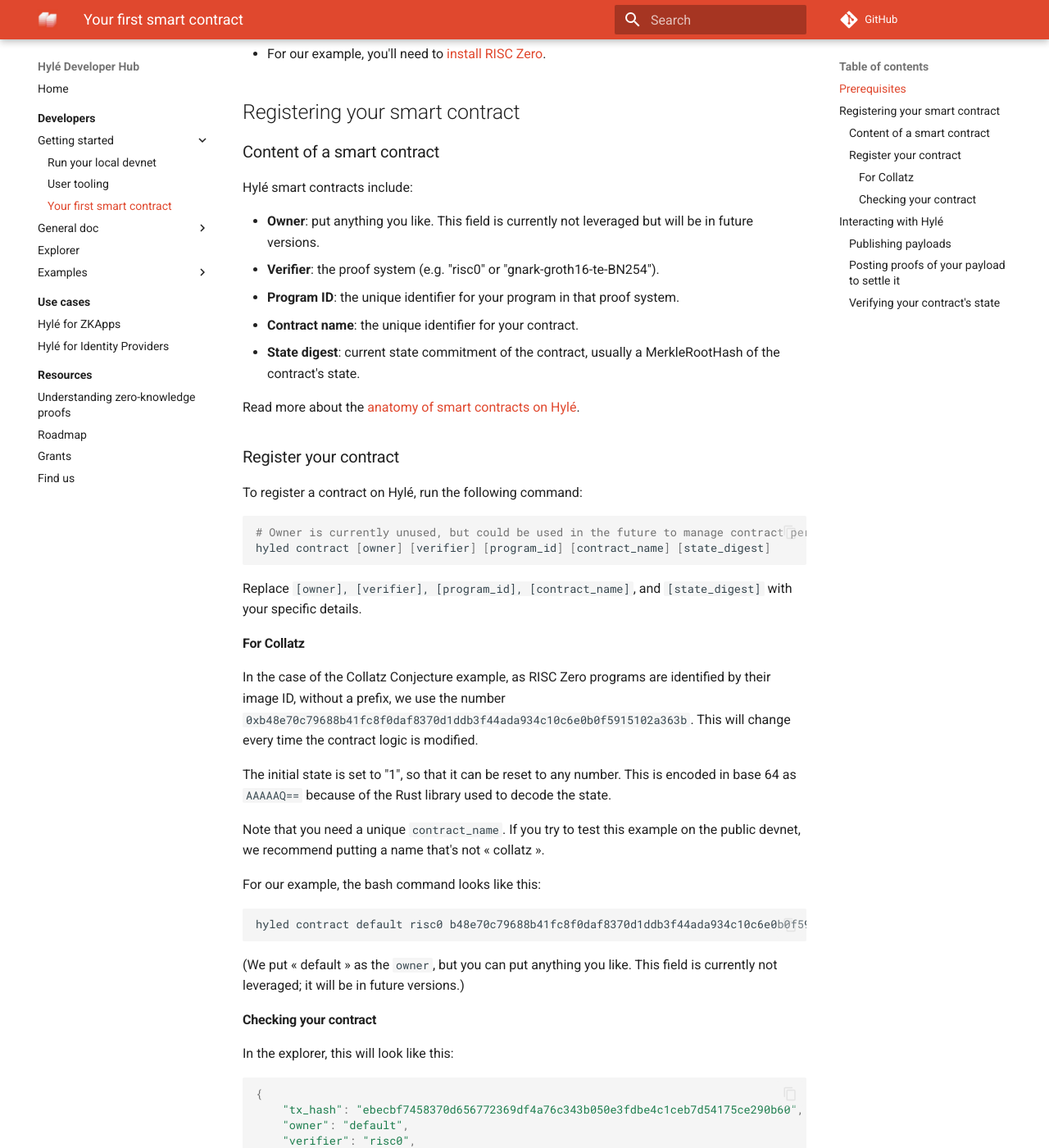
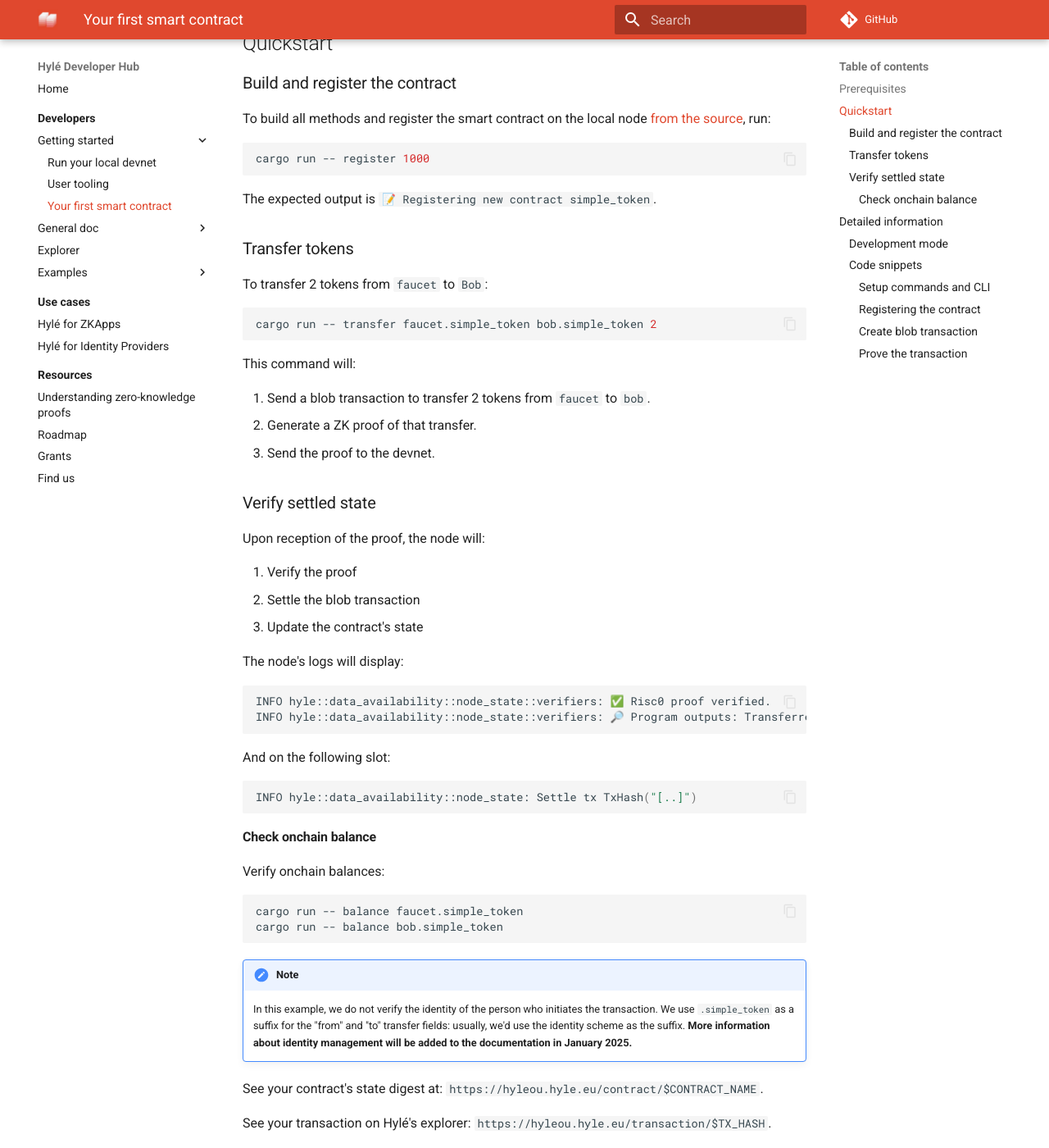
Before and after one commit to Hyle-org/devhub-hyle, an MkDocs documentation site: the page built from docs/developers/getting-started/your-first-smart-contract.md, in a window 1280 px wide and 1400 px high, scrolled down 512 px. Shown: the whole window at 82% size. Built offline with MkDocs 1.6.1 and Material for MkDocs 9.7.7, drawn with Linux system fonts in a browser that asks for light colours; comment, search, counter and statistics services are not loaded; some of the changed text lies outside the part shown.

Commit message:
removed irrelevant parts of the code

````diff
--- a/docs/developers/getting-started/your-first-smart-contract.md
+++ b/docs/developers/getting-started/your-first-smart-contract.md
@@ -1,131 +1,236 @@
 # Your first smart contract
 
-You can use [any zkVM or proving scheme supported by Hylé](../general-doc/supported-proving-schemes.md).
+This guide will walk you through creating and deploying your first token transfer contract using Hylé's tools and infrastructure. We'll use [our sample token transfer example](https://github.com/Hyle-org/examples/tree/simple_erc20/simple-erc20) as the basis for this tutorial.
 
-We'll use [the Collatz example](https://github.com/Hyle-org/examples/tree/main/collatz-conjecture-rust) as an example throughout this tutorial. See the [Collatz page](../examples/collatz-example-in-depth.md) page for more information.
-
-Read more in our [anatomy of a smart contract](../general-doc/anatomy-smart-contracts.md).
+For an in-depth understanding of smart contracts, check out our [anatomy of a smart contract](../general-doc/anatomy-smart-contracts.md).
 
 ## Prerequisites
 
-- A working knowledge of zkVM basics.
 - [Install Rust](https://www.rust-lang.org/tools/install) (you'll need `rustup` and Cargo).
-- [Connect to devnet](./devnet.md) <!-- rephrase -->
-- [Follow the CLI installation instructions](user-tooling.md). We are currently building utilities that will make it easier and faster to use our explorer, [Hyléou](../explorer.md).
-- For our example, you'll need to [install RISC Zero](https://dev.risczero.com/api/zkvm/install).
+- For our example, [install RISC Zero](https://dev.risczero.com/api/zkvm/install).
+- [Start a single-node devnet](./devnet.md). We recommend using [dev-mode](https://dev.risczero.com/api/generating-proofs/dev-mode) with `-e RISC0_DEV_MODE=1` for faster iterations during development.
 
-## Registering your smart contract
+## Quickstart
 
-### Content of a smart contract
+### Build and register the contract
 
-Hylé smart contracts include:
-
-- **Owner**: put anything you like. This field is currently not leveraged but will be in future versions.
-- **Verifier**: the proof system (e.g. "risc0" or "gnark-groth16-te-BN254").
-- **Program ID**: the unique identifier for your program in that proof system.
-- **Contract name**: the unique identifier for your contract.
-- **State digest**: current state commitment of the contract, usually a MerkleRootHash of the contract's state.
-
-Read more about the [anatomy of smart contracts on Hylé](../general-doc/anatomy-smart-contracts.md).
-
-### Register your contract
-
-To register a contract on Hylé, run the following command:
+To build all methods and register the smart contract on the local node [from the source](https://github.com/Hyle-org/examples/blob/simple_erc20/simple-erc20/host/src/main.rs), run:
 
 ```bash
-# Owner is currently unused, but could be used in the future to manage contract permissions
-hyled contract [owner] [verifier] [program_id] [contract_name] [state_digest]
+cargo run -- register 1000
 ```
 
-Replace `[owner], [verifier], [program_id], [contract_name]`, and `[state_digest]` with your specific details.
+The expected output is `📝 Registering new contract simple_token`.
 
-#### For Collatz
+### Transfer tokens
 
-In the case of the Collatz Conjecture example, as RISC Zero programs are identified by their image ID, without a prefix, we use the number `0xb48e70c79688b41fc8f0daf8370d1ddb3f44ada934c10c6e0b0f5915102a363b`. This will change every time the contract logic is modified.
-
-The initial state is set to "1", so that it can be reset to any number. This is encoded in base 64 as `AAAAAQ==` because of the Rust library used to decode the state.
-
-Note that you need a unique `contract_name`. If you try to test this example on the public devnet, we recommend putting a name that's not « collatz ».
-
-For our example, the bash command looks like this:
+To transfer 2 tokens from `faucet` to `Bob`:
 
 ```bash
-hyled contract default risc0 b48e70c79688b41fc8f0daf8370d1ddb3f44ada934c10c6e0b0f5915102a363b collatz AAAAAQ==
+cargo run -- transfer faucet.simple_token bob.simple_token 2
 ```
 
-(We put « default » as the `owner`, but you can put anything you like. This field is currently not leveraged; it will be in future versions.)
+This command will:
 
-#### Checking your contract
+1. Send a blob transaction to transfer 2 tokens from `faucet` to `bob`.
+2. Generate a ZK proof of that transfer.
+3. Send the proof to the devnet.
 
-In the explorer, this will look like this:
+### Verify settled state
 
-```rust
-{
-    "tx_hash": "ebecbf7458370d656772369df4a76c343b050e3fdbe4c1ceb7d54175ce290b60",
-    "owner": "default",
-    "verifier": "risc0",
-    "program_id": [
-        b48e70c79688b41fc8f0daf8370d1ddb3f44ada934c10c6e0b0f5915102a363b
-    ],
-    "state_digest": [
-        AAAAAQ==
-    ],
-    "contract_name": "collatz"
+Upon reception of the proof, the node will:
+
+1. Verify the proof
+1. Settle the blob transaction
+1. Update the contract's state
+
+The node's logs will display:
+
+```bash
+INFO hyle::data_availability::node_state::verifiers: ✅ Risc0 proof verified.
+INFO hyle::data_availability::node_state::verifiers: 🔎 Program outputs: Transferred 2 to bob.simple_token
+```
+
+And on the following slot:
+
+```bash
+INFO hyle::data_availability::node_state: Settle tx TxHash("[..]")
+```
+
+#### Check onchain balance
+
+Verify onchain balances:
+
+```bash
+cargo run -- balance faucet.simple_token
+cargo run -- balance bob.simple_token
+```
+
+!!! note
+    In this example, we do not verify the identity of the person who initiates the transaction. We use `.simple_token` as a suffix for the "from" and "to" transfer fields: usually, we'd use the identity scheme as the suffix. **More information about identity management will be added to the documentation in January 2025.**
+
+See your contract's state digest at: `https://hyleou.hyle.eu/contract/$CONTRACT_NAME`.
+
+See your transaction on Hylé's explorer: `https://hyleou.hyle.eu/transaction/$TX_HASH`.
+
+## Detailed information
+
+### Development mode
+
+We recommend activating [dev-mode](https://dev.risczero.com/api/generating-proofs/dev-mode) during your early development phase for faster iteration upon code changes with `-e RISC0_DEV_MODE=1`.
+
+You may also want to get insights into the execution statistics of your project: add the environment variable `RUST_LOG="[executor]=info"` before running your project.
+
+The full command to run your project in development mode while getting execution statistics is:
+
+```bash
+RUST_LOG="[executor]=info" RISC0_DEV_MODE=1 cargo run
+```
+
+### Code snippets
+
+Find the full annotated code in [our examples repository](https://github.com/Hyle-org/examples/blob/simple_erc20/simple-erc20/host/src/main.rs).
+
+#### Setup commands and CLI
+
+Set up commands and CLI. You need a unique `contract_name`: here, we use `"simple_token"`.
+
+```rs
+struct Cli {
+    #[command(subcommand)]
+    command: Commands,
+
+    #[clap(long, short)]
+    reproducible: bool,
+
+    #[arg(long, default_value = "http://localhost:4321")]
+    pub host: String,
+
+    #[arg(long, default_value = "simple_token")]
+    pub contract_name: String,
+}
+
+#[derive(Subcommand)]
+enum Commands {
+    Register {
+        supply: u128,
+    },
+    Transfer {
+        from: String,
+        to: String,
+        amount: u128,
+    },
+    Balance {
+        of: String,
+    },
 }
 ```
 
-## Interacting with Hylé
+#### Registering the contract
 
-Hylé transactions are settled in two steps, following [pipelined proving principles](https://blog.hyle.eu/an-introduction-to-delayed-proving/).
+Set up information about your contract. To register the contract, you'll need:
 
-1. **Publishing payloads**: send the input of your program to the network.
-2. **Posting proof of your payload**: generate and submit proofs validating your payload so Hylé will settle your transaction.
+- `owner`: we put "examples" as the `owner`, but you can put anything you like. This field is currently not leveraged; it will be in future versions.
+- `verifier`: for this example, the verifier is `risc0`
+- `program_id`: RISC Zero programs are identified by their image ID, without a prefix.
+- `state_digest`: usually a MerkleRootHash of the contract's initial state. For this example, we use a hexadecimal representation of the state encoded in binary format. The state digest cannot be empty, even if your app is stateless.
+- `contract_name` as set up above.
 
-### Publishing payloads
+```rs
+Commands::Register { supply } => {
+        // Build initial state of contract
+        let initial_state = Token::new(supply, format!("faucet.{}", contract_name).into());
+        println!("Initial state: {:?}", initial_state);
 
-The content of the payload is app-specific: it's the input of your program.
+        // Send the transaction to register the contract
+        let register_tx = RegisterContractTransaction {
+            owner: "examples".to_string(),
+            verifier: "risc0".into(),
+            program_id: sdk::ProgramId(sdk::to_u8_array(&GUEST_ID).to_vec()),
+            state_digest: initial_state.as_digest(),
+            contract_name: contract_name.clone().into(),
+        };
+        let res = client
+            .send_tx_register_contract(&register_tx)
+            .await
+            .unwrap()
+            .text()
+            .await
+            .unwrap();
 
-For the Collatz conjecture, this is a number encoded as a big-endian 32-bit integer.
-
-```bash
-payload='\x00\x00\x00\x05'
-# Generate the proof in 'collatz-contract'
-cargo run reset $payload
-hyled blobs "" collatz $(echo $payload | base64)
-# the "" is a placeholder for identity: it's empty, as Collatz doesn't handle identity
+        println!("✅ Register contract tx sent. Tx hash: {}", res);
+    }
 ```
 
-You can see your transaction on Hylé's explorer: `https://hyleou.hyle.eu/transaction/$TX_HASH`
+In [the explorer](https://hyleou.hyle.eu/), this will look like this:
 
-At this point, your transaction has been sequenced, but not settled.
-
-### Posting proofs of your payload to settle it
-
-Hylé requires specific variables in the output of the proof to process the transaction. Check the [smart contract ABI](../general-doc/smart-contract-abi.md) for more details.
-
-Once your program conforms to the ABI, you can generate proofs and send them to Hylé.
-
-Each payload of a transaction must be proven separately for now, so you need to specify the index of the payload you're proving.
-
-```bash
-hyled proof [tx_hash] [contract_name] [proof]
+```rs
+{
+    "tx_hash": "321b7a4b2228904fc92979117e7c2aa6740648e339c97986141e53d967e08097",
+    "owner": "examples",
+    "verifier": "risc0",
+    "program_id":"e085fa46f2e62d69897fc77f379c0ba1d252d7285f84dbcc017957567d1e812f",
+    "state_digest": "fd00e876481700000001106661756365742e687964656e74697479fd00e876481700000000",
+    "contract_name": "simple_token"
+}
 ```
 
-In the case of the Collatz Conjecture program, we can now prove our state transition from 1 to 5.
+#### Create blob transaction
 
-```bash
-# Make sure the name matches the contract you registered
-hyled proof [tx_hash] collatz [path_to_proof]
+```rs
+    let blob_tx = BlobTransaction {
+        identity: from.into(),
+        blobs,
+    };
+
+    // Send the blob transaction
+    let blob_tx_hash = client.send_tx_blob(&blob_tx).await.unwrap();
+    println!("✅ Blob tx sent. Tx hash: {}", blob_tx_hash);
 ```
 
-Hylé will now verify your proof. After verification, your transaction is settled, updating the state of the contract.
+#### Prove the transaction
 
-### Verifying your contract's state
+Hylé transactions are settled in two steps, following [pipelined proving principles](../general-doc/pipelined-proving.md). After this step, your transaction is sequenced, but not settled.
 
-Your contract's state digest is visible at: `https://hyleou.hyle.eu/contract/$CONTRACT_NAME`
+For the transaction to be settled, it needs to be proven. You'll start with building the contract input, specifying:
 
-You can choose to run the command below instead:
+- the initial state as set above
+- the identity of the transaction initiator
+- the transaction hash, which can be found in the explorer after sequencing (currently, this can be ignored; it will be necessary after an upcoming update)
+- information about the blobs.
+  - private input for proof generation in `private_blob`
+  - `blobs`: full list of blobs in the transaction (must match the blob transaction)
+  - `index`: each blob of a transaction must be proven separately for now, so you need to specify the index of the blob you're proving.
 
-```bash
-hyled state collatz
+```rs
+    // Build the contract input
+    let inputs = ContractInput::<Token> {
+        initial_state,
+        identity: from.clone().into(),
+        tx_hash: "".into(),
+        private_blob: sdk::BlobData(vec![]),
+        blobs: blobs.clone(),
+        index: sdk::BlobIndex(0),
+    };
+
+    // Generate the zk proof
+    let receipt = prove(cli.reproducible, inputs).unwrap();
+
+    let proof_tx = ProofTransaction {
+        blob_tx_hash,
+        proof: ProofData::Bytes(borsh::to_vec(&receipt).expect("Unable to encode receipt")),
+        contract_name: contract_name.clone().into(),
+    };
+
+    // Send the proof transaction
+    let proof_tx_hash = client
+        .send_tx_proof(&proof_tx)
+        .await
+        .unwrap()
+        .text()
+        .await
+        .unwrap();
+    println!("✅ Proof tx sent. Tx hash: {}", proof_tx_hash);
 ```
+
+Check the full annotated code in [our GitHub example](https://github.com/Hyle-org/examples/blob/simple_erc20/simple-erc20/host/src/main.rs).
````
Also changed, not shown: docs/developers/getting-started/your-first-erc20.md (deleted, +0 -334 lines).
